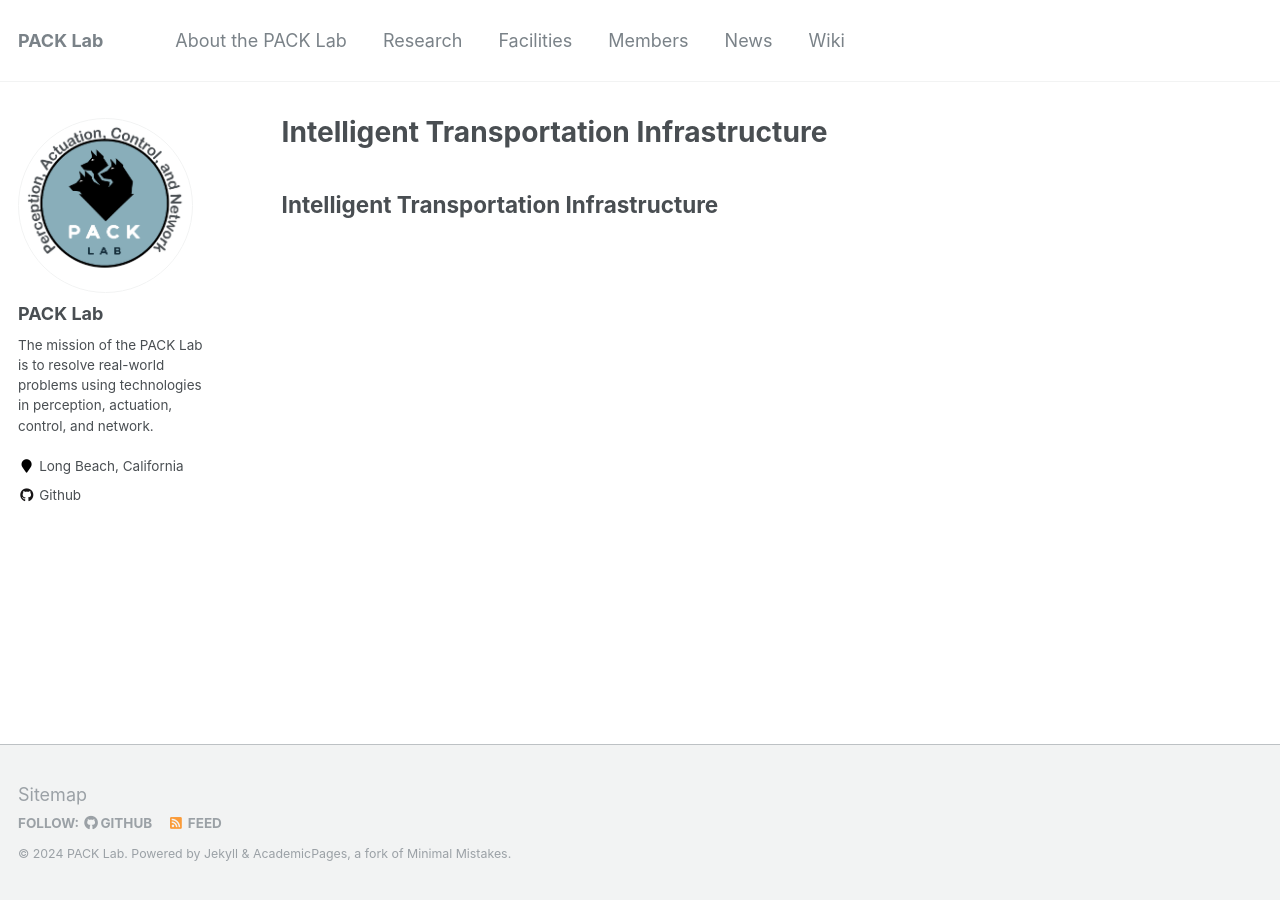
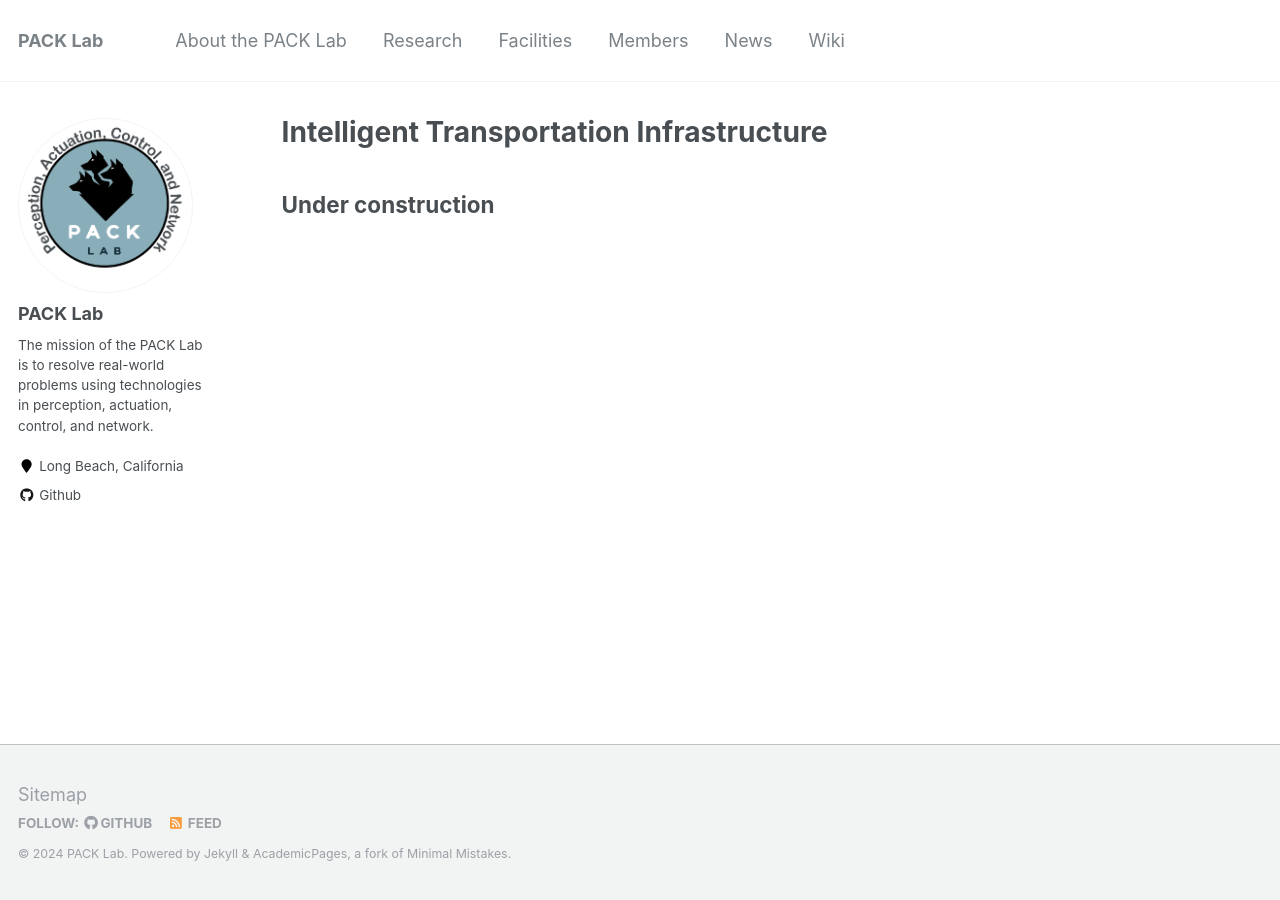
Before and after one commit to pack-lab/pack-lab.github.io, a Jekyll site: the page built from _pages/ResearchProjects/ITI.md, in a window 1280 px wide. Built offline with Jekyll 4.4.1, drawn with Linux system fonts in a browser that asks for light colours.

Commit message:
Update ITI.md

```diff
--- a/_pages/ResearchProjects/ITI.md
+++ b/_pages/ResearchProjects/ITI.md
@@ -1,8 +1,8 @@
 ---
 layout: archive
 title: "Intelligent Transportation Infrastructure"
-permalink: /ITI/
+permalink: /Research/ITI/
 author_profile: true
 ---
 
-## Intelligent Transportation Infrastructure
+## Under construction
```
